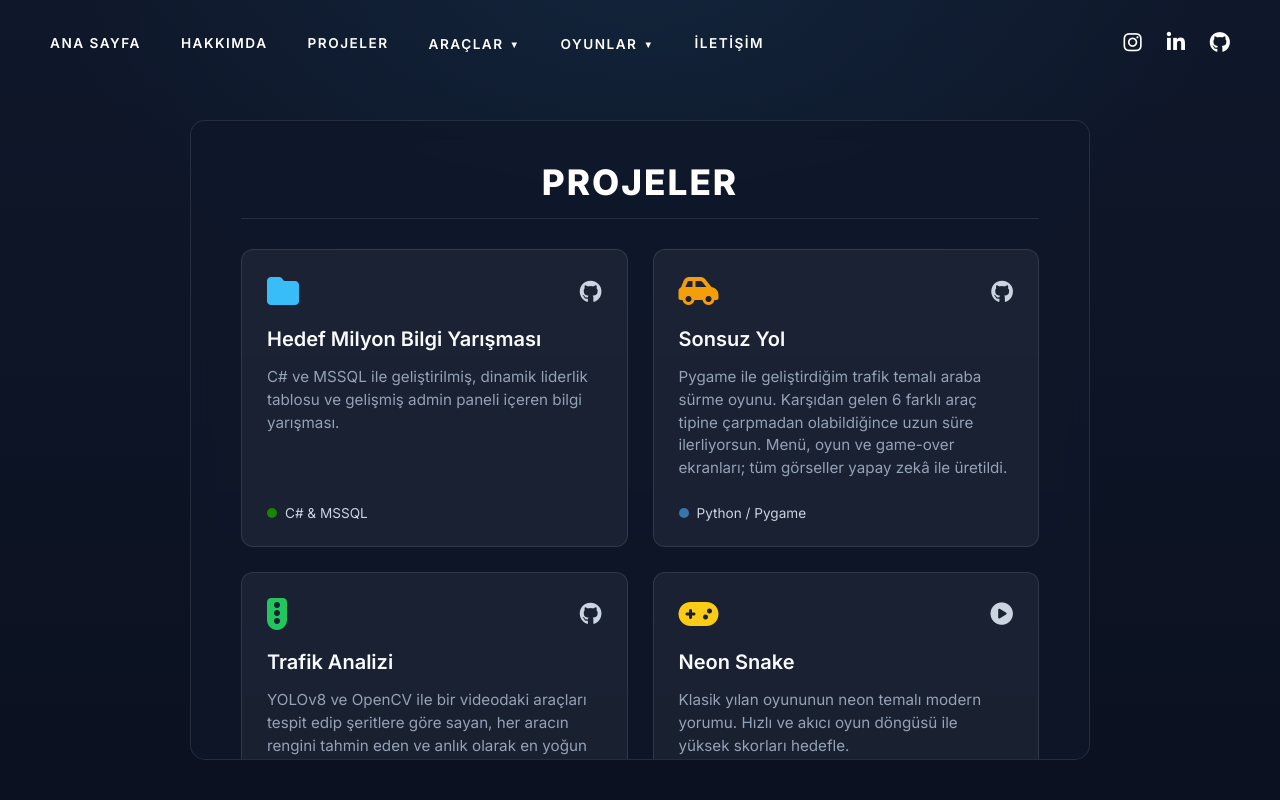
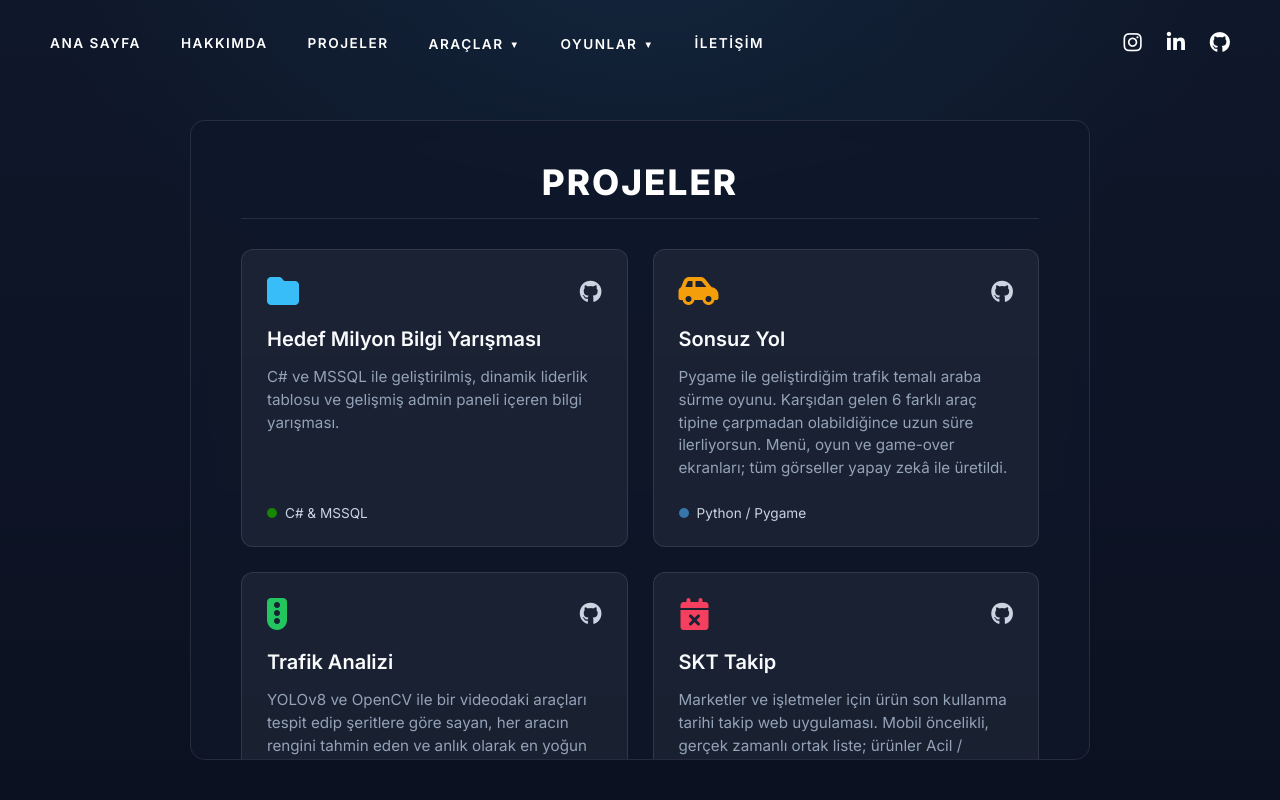
Before and after one commit to ademucar/ademucar-site, a website: page public/projeler.html in a window 1280 px wide. Drawn offline with Linux system fonts and the light colour scheme.

Commit message:
Update projeler.html

```diff
--- a/public/projeler.html
+++ b/public/projeler.html
@@ -91,6 +91,18 @@
                     </div>
                 </div>
 
+                <div class="project-card">
+                    <div class="project-header">
+                        <i class="fas fa-calendar-xmark folder-icon" style="color: #f43f5e;"></i>
+                        <a href="https://github.com/ademucar/skt-takip" target="_blank" class="github-link" title="GitHub'da İncele"><i class="fab fa-github"></i></a>
+                    </div>
+                    <h3 class="project-title">SKT Takip</h3>
+                    <p class="project-desc">Marketler ve işletmeler için ürün son kullanma tarihi takip web uygulaması. Mobil öncelikli, gerçek zamanlı ortak liste; ürünler Acil / Yaklaşan / Rahat olarak takip edilir.</p>
+                    <div class="project-meta">
+                        <span class="language-tag"><span class="lang-dot" style="background-color: #0d95c6;"></span> React / Supabase</span>
+                    </div>
+                </div>
+
 
                 <div class="project-card">
                     <div class="project-header">
```
